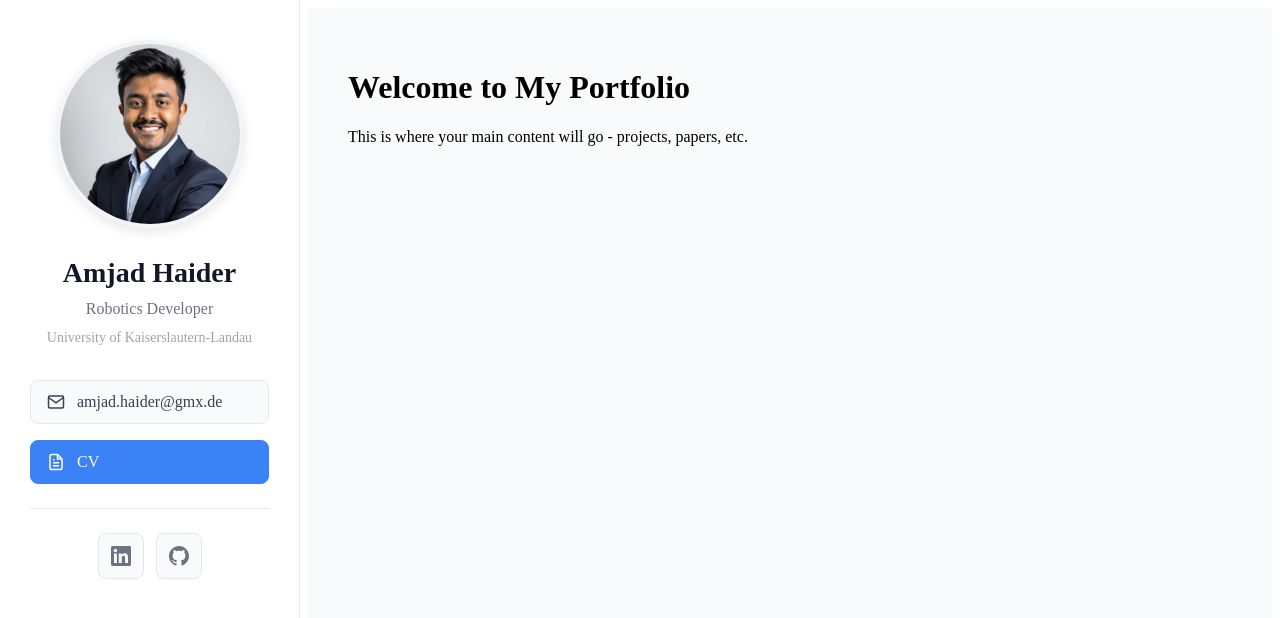
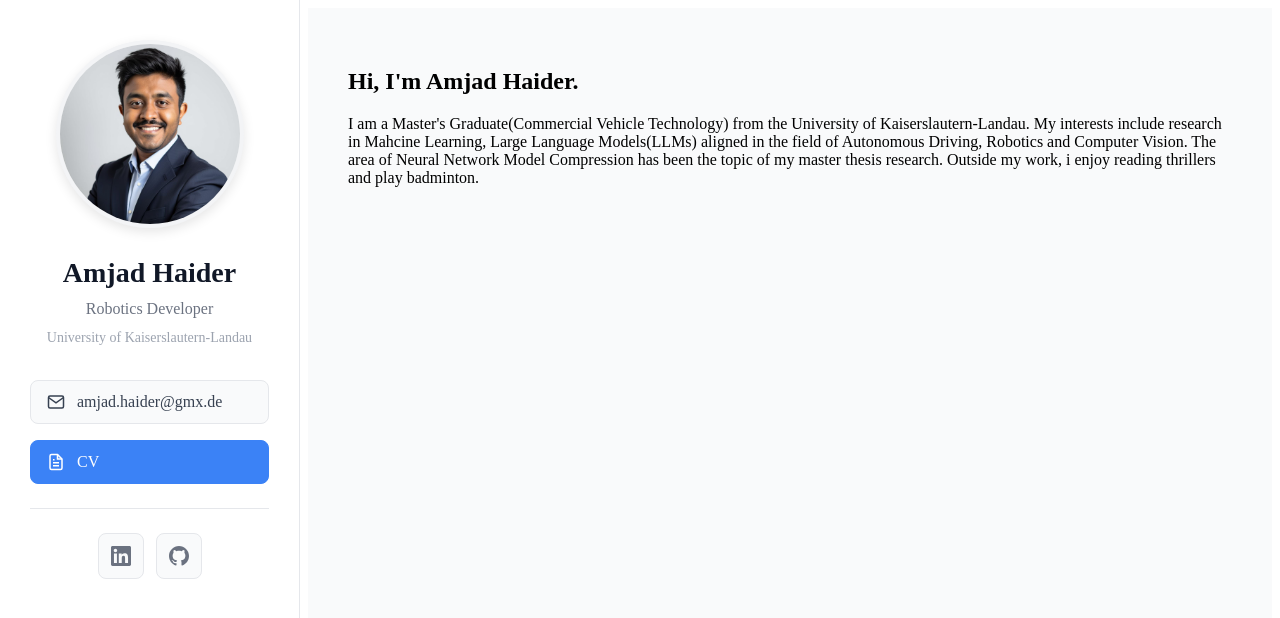
Before and after one commit to amjad-haider/portfolio-website, an Angular app in the folder portfolio-website/: page / in a window 1280 px wide. Shown: the top 618 px of the page. Built offline with nearby package versions, Linux system fonts and the light colour scheme.

Commit message:
Intro Section Added

```diff
--- a/portfolio-website/src/app/app.html
+++ b/portfolio-website/src/app/app.html
@@ -2,7 +2,6 @@
   <app-sidebar></app-sidebar>
 
   <main class="main-content">
-    <h1>Welcome to My Portfolio</h1>
-    <p>This is where your main content will go - projects, papers, etc.</p>
+    <app-intro></app-intro>
   </main>
 </div>
--- a/portfolio-website/src/app/app.ts
+++ b/portfolio-website/src/app/app.ts
@@ -1,8 +1,9 @@
 import { Component, signal } from '@angular/core';
 import { SidebarComponent } from './components/sidebar/sidebar';
+import { Intro } from './components/intro/intro';
 @Component({
   selector: 'app-root',
-  imports: [SidebarComponent],
+  imports: [Intro, SidebarComponent],
   templateUrl: './app.html',
   styleUrl: './app.css'
 })
--- /dev/null
+++ b/portfolio-website/src/app/components/intro/intro.html
@@ -0,0 +1,9 @@
+<section id="intro-section" class="section">
+  <h2>Hi, I'm Amjad Haider.</h2>
+  <p class="tagline">I am a Master's Graduate(Commercial Vehicle Technology) from the University of Kaiserslautern-Landau.
+    My interests include research in Mahcine Learning, Large Language Models(LLMs) aligned in the field of Autonomous Driving, Robotics and Computer Vision.
+    The area of Neural Network Model Compression has been the topic of my master thesis research. Outside my work, i enjoy reading thrillers
+    and play badminton.
+  </p>
+
+</section>
```
Also changed, not shown: portfolio-website/src/app/components/intro/intro.ts (added, +11 -0 lines), portfolio-website/src/app/components/intro/intro.css (added), 1 other file (tests, documents, lock files or other folders).
